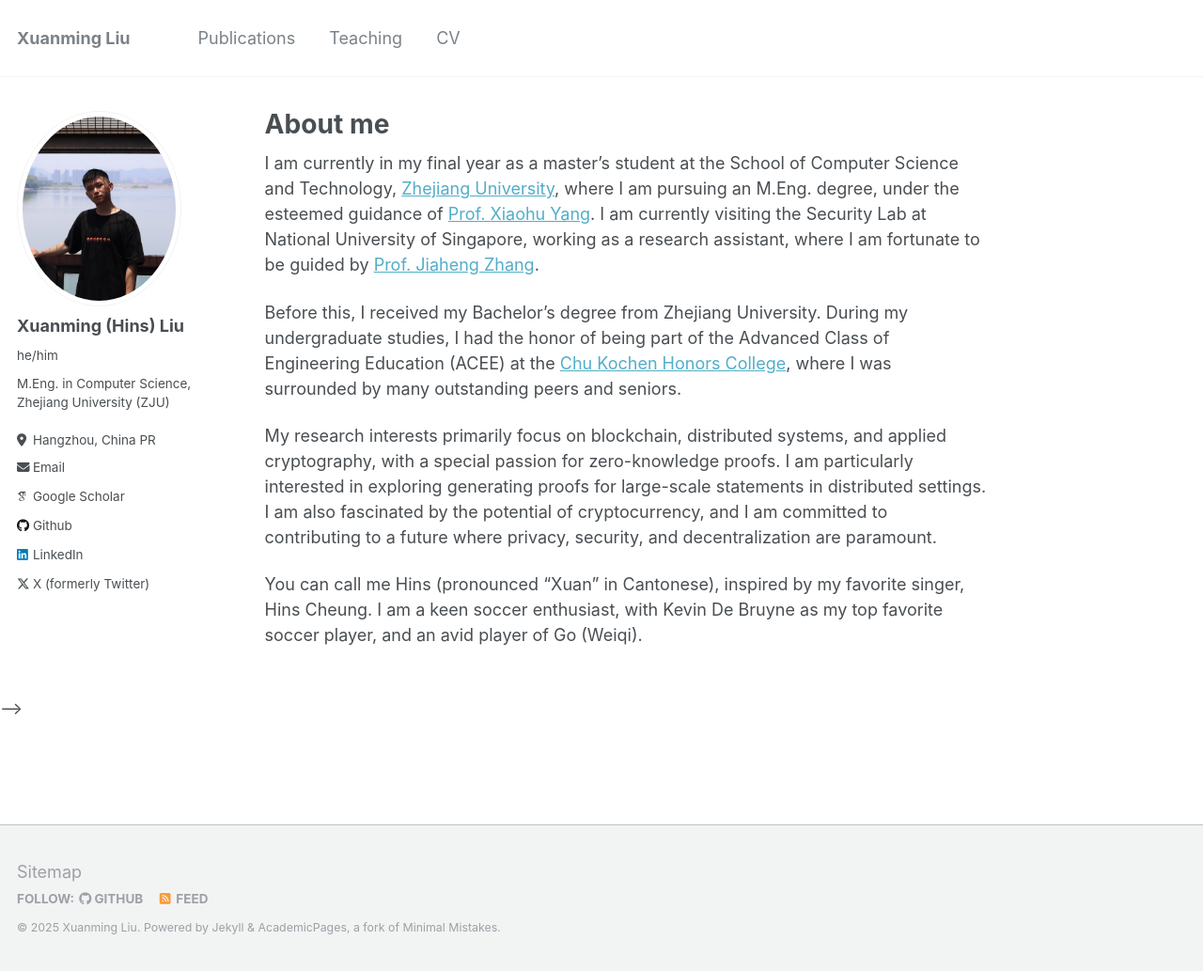
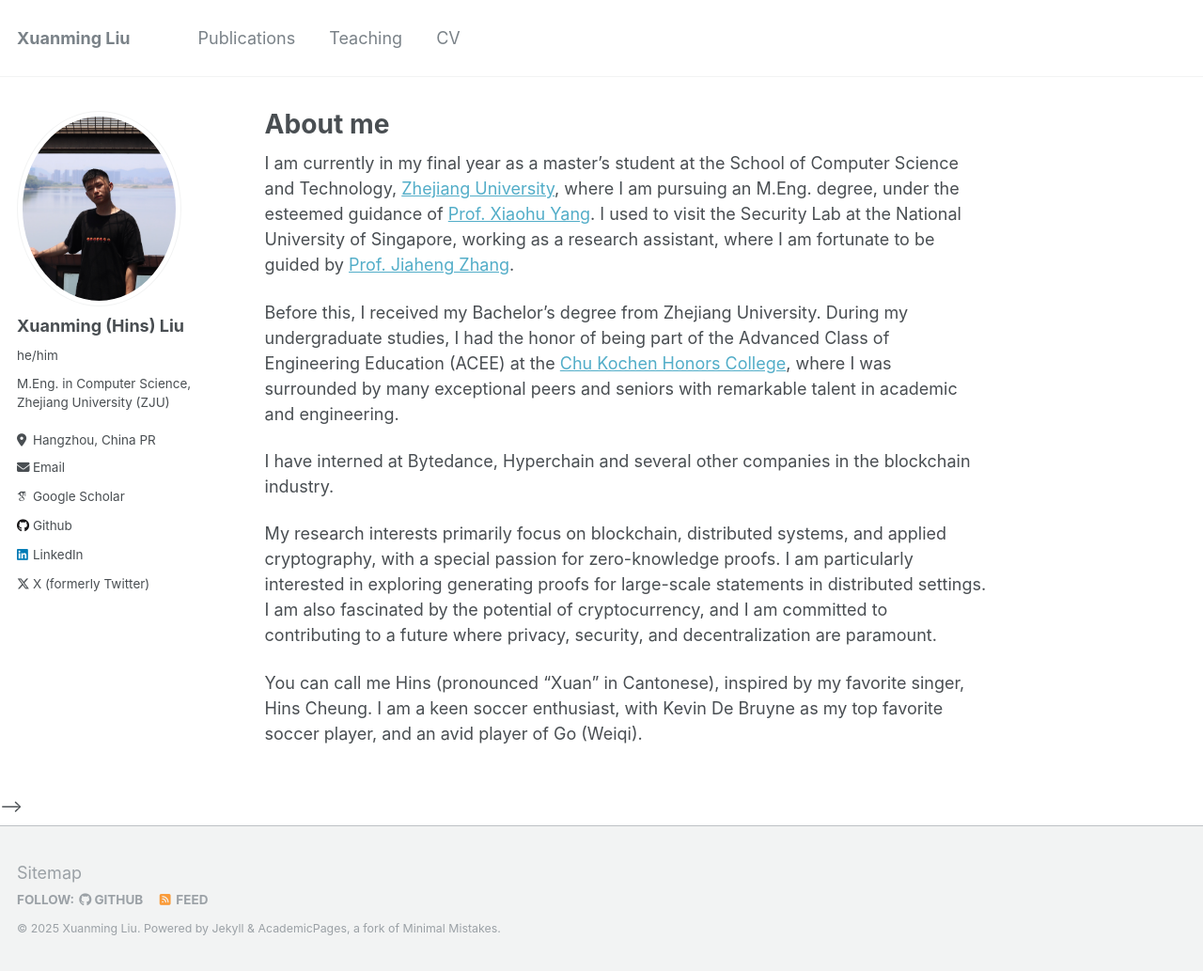
Before and after one commit to LBruyne/LBruyne.github.io, a Jekyll site: the page built from _pages/about.md, in a window 1280 px wide and 1033 px high. Shown: the whole window at 94% size. Built offline with Jekyll 4.4.1, drawn with Linux system fonts in a browser that asks for light colours; some web fonts are replaced.

Commit message:
Update 2025 05.09

```diff
--- a/_pages/about.md
+++ b/_pages/about.md
@@ -8,9 +8,11 @@ redirect_from:
   - /about.html
 ---
 
-I am currently in my final year as a master's student at the School of Computer Science and Technology, [Zhejiang University](https://www.zju.edu.cn), where I am pursuing an M.Eng. degree, under the esteemed guidance of [Prof. Xiaohu Yang](https://person.zju.edu.cn/xiaohu). I am currently visiting the Security Lab at National University of Singapore, working as a research assistant, where I am fortunate to be guided by [Prof. Jiaheng Zhang](https://zjhzjh123.github.io/).
+I am currently in my final year as a master's student at the School of Computer Science and Technology, [Zhejiang University](https://www.zju.edu.cn), where I am pursuing an M.Eng. degree, under the esteemed guidance of [Prof. Xiaohu Yang](https://person.zju.edu.cn/xiaohu). I used to visit the Security Lab at the National University of Singapore, working as a research assistant, where I am fortunate to be guided by [Prof. Jiaheng Zhang](https://zjhzjh123.github.io/).
 
-Before this, I received my Bachelor's degree from Zhejiang University. During my undergraduate studies, I had the honor of being part of the Advanced Class of Engineering Education (ACEE) at the [Chu Kochen Honors College](http://ckc.zju.edu.cn/), where I was surrounded by many outstanding peers and seniors.
+Before this, I received my Bachelor's degree from Zhejiang University. During my undergraduate studies, I had the honor of being part of the Advanced Class of Engineering Education (ACEE) at the [Chu Kochen Honors College](http://ckc.zju.edu.cn/), where I was surrounded by many exceptional peers and seniors with remarkable talent in academic and engineering.
+
+I have interned at Bytedance, Hyperchain and several other companies in the blockchain industry.
 
 My research interests primarily focus on blockchain, distributed systems, and applied cryptography, with a special passion for zero-knowledge proofs. I am particularly interested in exploring generating proofs for large-scale statements in distributed settings. I am also fascinated by the potential of cryptocurrency, and I am committed to contributing to a future where privacy, security, and decentralization are paramount.
 <!-- See detailed [research statement](/files/statement.pdf). -->
```
